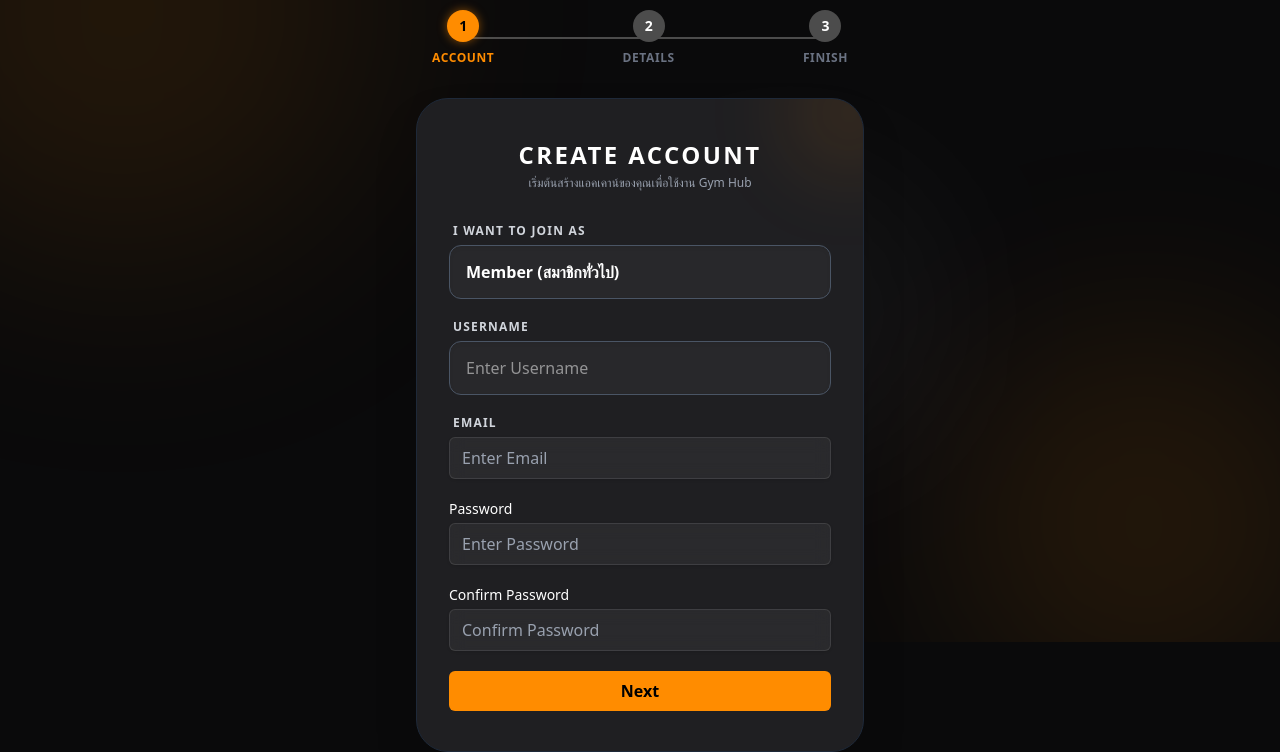
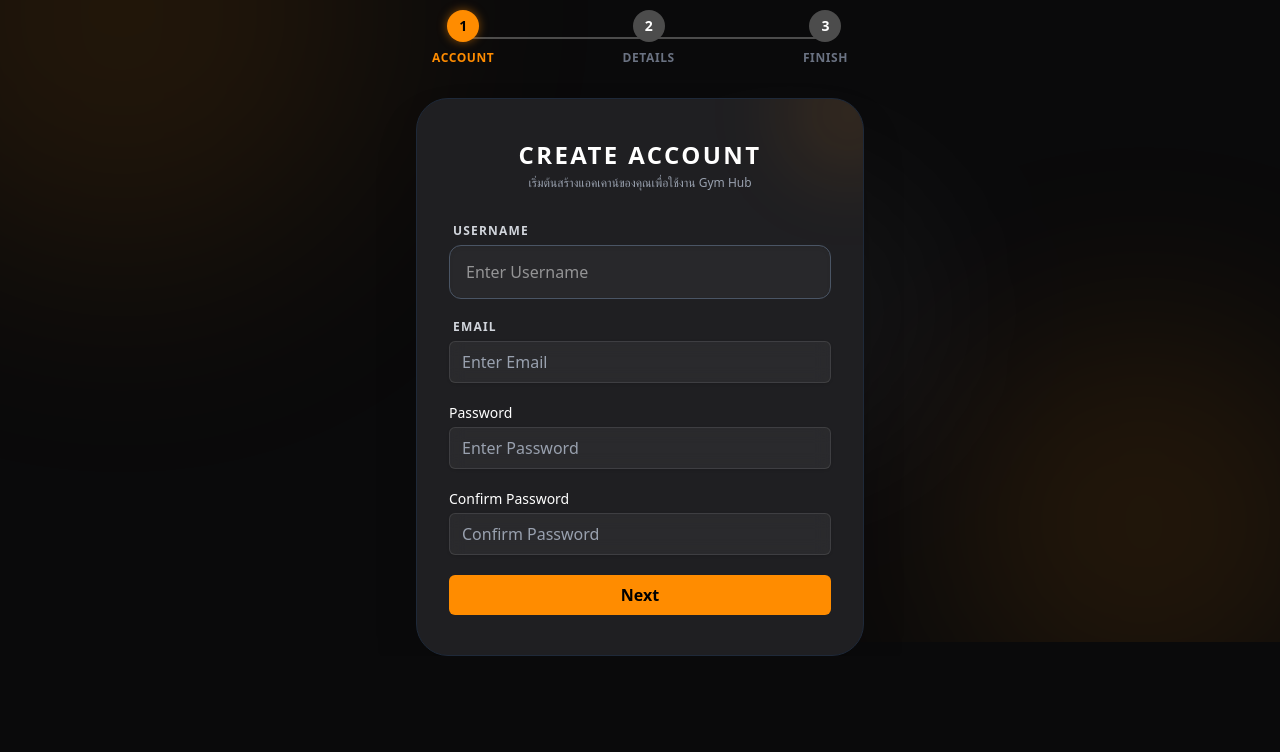
Before and after one commit to Deaw23456/ProJect_REQ, a website: page page/singup.html in a window 1280 px wide. Shown: the part 158-910 px from the top of the page. After the commit the page ends 814 px from the top, so only its background shows below. Drawn offline with Linux system fonts and the light colour scheme.

Commit message:
final จริงๆละ

```diff
--- a/page/singup.html
+++ b/page/singup.html
@@ -55,14 +55,6 @@
             <form action="#" method="POST" id="Form" class="space-y-5 relative z-10">
 
                 <div>
-                    <label for="user_role" class="block text-xs font-black text-gray-300 uppercase tracking-widest mb-1.5 ml-1">I want to join as</label>
-                    <select id="user_role" name="user_role" class="block w-full px-4 py-3.5 border border-gray-600 text-white font-bold bg-[#28282b] rounded-xl shadow-inner focus:outline-none focus:ring-2 focus:ring-[#ff8c00] focus:border-[#ff8c00] transition-all cursor-pointer appearance-none">
-                        <option class="bg-[#181819] text-white" value="member">Member (สมาชิกทั่วไป)</option>
-                        <option class="bg-[#181819] text-[#ff8c00]" value="trainer">Trainer (เทรนเนอร์)</option>
-                    </select>
-                </div>
-
-                <div>
                     <label for="user_Name" class="block text-xs font-black text-gray-300 uppercase tracking-widest mb-1.5 ml-1">Username</label>
                     <input type="text" id="user_Name" name="user_Name" placeholder="Enter Username" required
                         class="block w-full px-4 py-3.5 border border-gray-600 text-white bg-[#28282b] rounded-xl shadow-inner focus:outline-none focus:ring-2 focus:ring-[#ff8c00] focus:border-[#ff8c00] transition-all">
```
